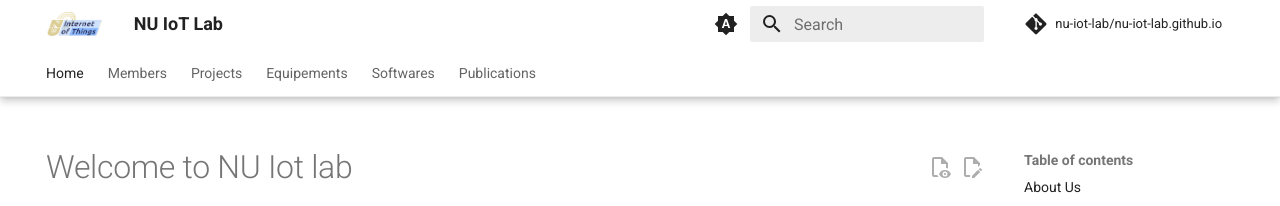
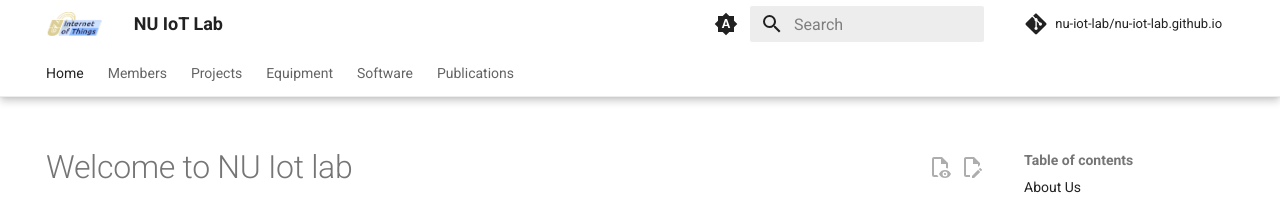
Before and after one commit to nu-iot-lab/nu-iot-lab.github.io, an MkDocs documentation site: the page built from docs/index.md, in a window 1280 px wide. Shown: the top 206 px of the page. Built offline with MkDocs 1.6.1 and Material for MkDocs 9.7.7, drawn with Linux system fonts in a browser that asks for light colours; comment, search, counter and statistics services are not loaded; some of the changed lines change nothing that is shown.

Commit message:
Update mkdocs.yml

```diff
--- a/mkdocs.yml
+++ b/mkdocs.yml
@@ -192,6 +192,6 @@ nav:
   - Home: index.md
   - Members: members.md
   - Projects: projects.md
-  - Equipements: equipments.md
-  - Softwares: softwares.md
+  - Equipment: equipments.md
+  - Software: softwares.md
   - Publications: publications.md
```
